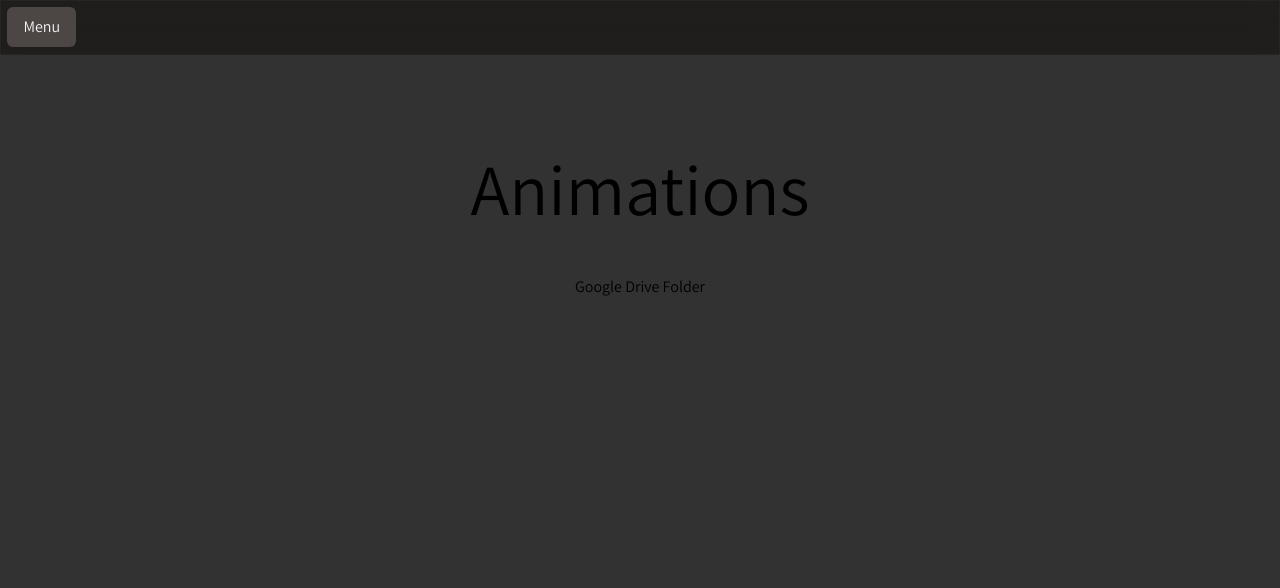
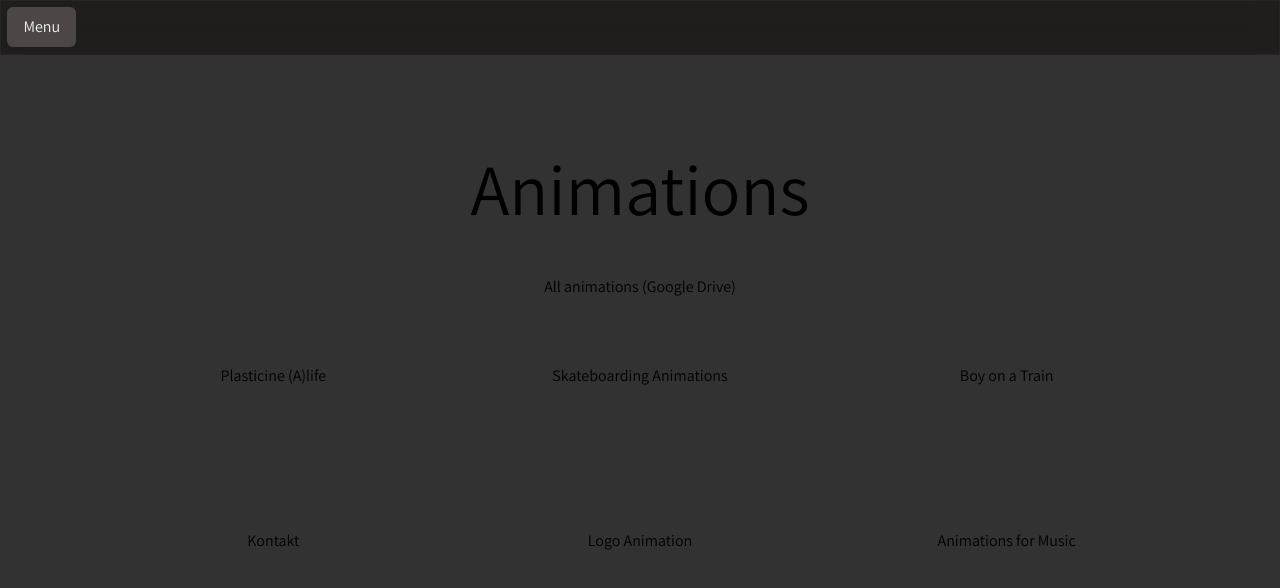
Before and after one commit to flokleiser/nextjs-flo, a Next.js app: page /projects/animations in a window 1280 px wide. Shown: the top 588 px of the page. Built offline with nearby package versions, Linux system fonts and the light colour scheme.

Commit message:
more animations page structure

```diff
--- /dev/null
+++ b/app/projects/animations/logo/page.js
@@ -0,0 +1,20 @@
+import styles from 'app/page.module.css'
+
+export const metadata = {
+    title: 'Logo',
+    description: '-',
+  }
+
+export default function logo() {
+    return(
+        <main className={styles.main}>
+
+            <h1 className={styles.title}>
+              Logo
+            </h1>
+            <video
+            src="https://drive.google.com/uc?id=1t3uRCLQX84zKMnf8HlKfAWi6Srv_W94F" controls>
+            </video>
+        </main>
+    )
+}
--- a/app/projects/animations/other/page.js
+++ b/app/projects/animations/music/page.js
@@ -1,31 +1,28 @@
 import styles from 'app/page.module.css'
 
 export const metadata = {
-    title: 'Other',
+    title: 'Music',
     description: '-',
   }
 
-export default function other() {
+export default function music() {
     return(
         <main className={styles.main}>
 
             <h1 className={styles.title}>
-              Various other animations
+              Animations to Music
             </h1>
+
             <video
-            src="https://drive.google.com/uc?id=1t3uRCLQX84zKMnf8HlKfAWi6Srv_W94F" controls>
+            src="https://drive.google.com/uc?id=16sVUVFGcCh9B5xtfMXyjT8JG6CnF7dug" controls>
             </video>
 
             <video
-            src="" controls>
+            src="https://drive.google.com/uc?id=17JQFnplhl78hUX6wIcvRLMOEZu-8t9xH" controls>
             </video>
 
             <video
-            src="" controls>
-            </video>
-
-            <video
-            src="" controls>
+            src="https://drive.google.com/uc?id=1sy4U3cpGvj3lQL_jCDiVZgU4gIA2s9eV" controls>
             </video>
         </main>
     )
--- a/app/projects/animations/page.js
+++ b/app/projects/animations/page.js
@@ -17,9 +17,71 @@ export default function animations() {
                 href="https://drive.google.com/drive/folders/1hs6amskQ3A8BmUvoEel6KlbXPeIVsO_5?usp=sharing"
                 target="_blank">
                     <h2>
-                    Google Drive Folder
+                    All animations (Google Drive)
                     </h2>
                 </a>
+
+            <div className={styles.grid}>
+                <a
+                href='/projects/animations/plasticine'
+                className={styles.card}
+                rel="noopener noreferrer"
+                >
+                <h2>
+                    Plasticine (A)life
+                </h2>
+                </a>
+
+                <a
+                href='/projects/animations/skate'
+                className={styles.card}
+                rel="noopener noreferrer"
+                >
+                <h2>
+                    Skateboarding Animations
+                </h2>
+                </a>
+
+                <a
+                href='/projects/animations/train'
+                className={styles.card}
+                rel="noopener noreferrer"
+                >
+                <h2>
+                    Boy on a Train
+                </h2>
+                </a>
+
+                <a
+                href='/projects/animations/kontakt'
+                className={styles.card}
+                rel="noopener noreferrer"
+                >
+                <h2>
+                    Kontakt
+                </h2>
+                </a>
+
+                <a
+                href='/projects/animations/logo'
+                className={styles.card}
+                rel="noopener noreferrer"
+                >
+                <h2>
+                    Logo Animation
+                </h2>
+                </a>
+
+                <a
+                href='/projects/animations/music'
+                className={styles.card}
+                rel="noopener noreferrer"
+                >
+                <h2>
+                    Animations for Music
+                </h2>
+                </a>
+            </div>
 
 
 
--- a/app/projects/animations/skate/page.js
+++ b/app/projects/animations/skate/page.js
@@ -17,7 +17,7 @@ export default function skate() {
             </video>
 
             <video
-            src="https://drive.google.com/uc?id=1owQOre2EW08O3zLzPgM0hyngOMaC9Aoz" controls>
+            src="https://drive.google.com/uc?id=1Qc3XrH6i341jI5vEosjXbxfbixdFFfD0" controls>
             </video>
         </main>
     )
--- a/app/projects/skylands/page.js
+++ b/app/projects/skylands/page.js
@@ -15,7 +15,8 @@ export default function skylands() {
               A VR game for the Meta Quest 2, made in Unity, using the built in XR Interaction Toolkit.
             </h2>
 
-            <iframe src="https://drive.google.com/file/d/11t2V2fNRhP-PGdSNn318-IaCXGwou5uD/preview" width="640" height="480" allow="autoplay"></iframe>
+            <iframe width="560" height="315" src="https://www.youtube.com/embed/ehdOkglKb0o?si=PzmIKV4jRCQDJvDR" title="YouTube video player" frameborder="0" allow="accelerometer; autoplay; clipboard-write; encrypted-media; gyroscope; picture-in-picture; web-share" allowfullscreen ></iframe>
+
         </main>
     )
 }
```
Also changed, not shown: 1 other file (tests, documents, lock files or other folders).
